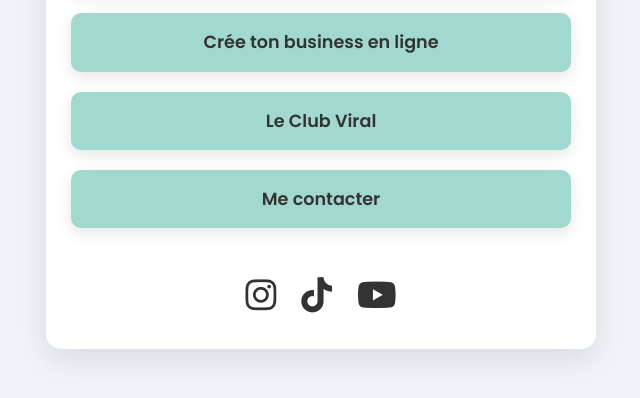
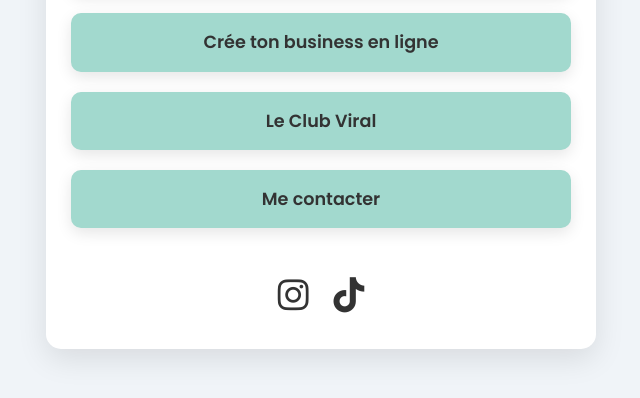
Before and after one commit to KCOACHING02/KCOACHING, a plain HTML site: page index.html in a window 1280 px wide. Shown: the part 380-778 px from the top of the page, without its empty margins (319-959 px from the left). Drawn offline with Linux system fonts and the light colour scheme.

Commit message:
Update index.html

```diff
--- a/index.html
+++ b/index.html
@@ -158,7 +158,6 @@
         /* Couleurs spécifiques aux marques au survol */
         .social-icon.instagram:hover { color: #E1306C; transform: translateY(-3px); }
         .social-icon.tiktok:hover { color: #69C9D0; transform: translateY(-3px); }
-        .social-icon.youtube:hover { color: #FF0000; transform: translateY(-3px); }
         .social-icon.facebook:hover { color: #1877F2; transform: translateY(-3px); }
         .social-icon.linkedin:hover { color: #0A66C2; transform: translateY(-3px); }
 
@@ -222,16 +221,13 @@
         <a href="https://kcoaching.systeme.io/contact" target="_blank" rel="noopener noreferrer" class="link-button">Me contacter</a>
 
         <div class="social-icons">
-            <a href="https://www.instagram.com/k_coaching.s/" target="_blank" rel="noopener noreferrer" class="social-icon instagram" aria-label="Instagram">
+            <a href="https://www.instagram.com/kcoaching02/" target="_blank" rel="noopener noreferrer" class="social-icon instagram" aria-label="Instagram">
                 <i class="fab fa-instagram"></i>
             </a>
-            <a href="https://www.tiktok.com/@k_coaching.s" target="_blank" rel="noopener noreferrer" class="social-icon tiktok" aria-label="TikTok">
+            <a href="https://www.tiktok.com/@kcoaching?is_from_webapp=1&sender_device=pc" target="_blank" rel="noopener noreferrer" class="social-icon tiktok" aria-label="TikTok">
                 <i class="fab fa-tiktok"></i>
             </a>
-            <a href="https://www.youtube.com/@k_coaching.s" target="_blank" rel="noopener noreferrer" class="social-icon youtube" aria-label="YouTube">
-                <i class="fab fa-youtube"></i>
-            </a>
-            </div>
+        </div>
     </div>
 </body>
 </html>
```
